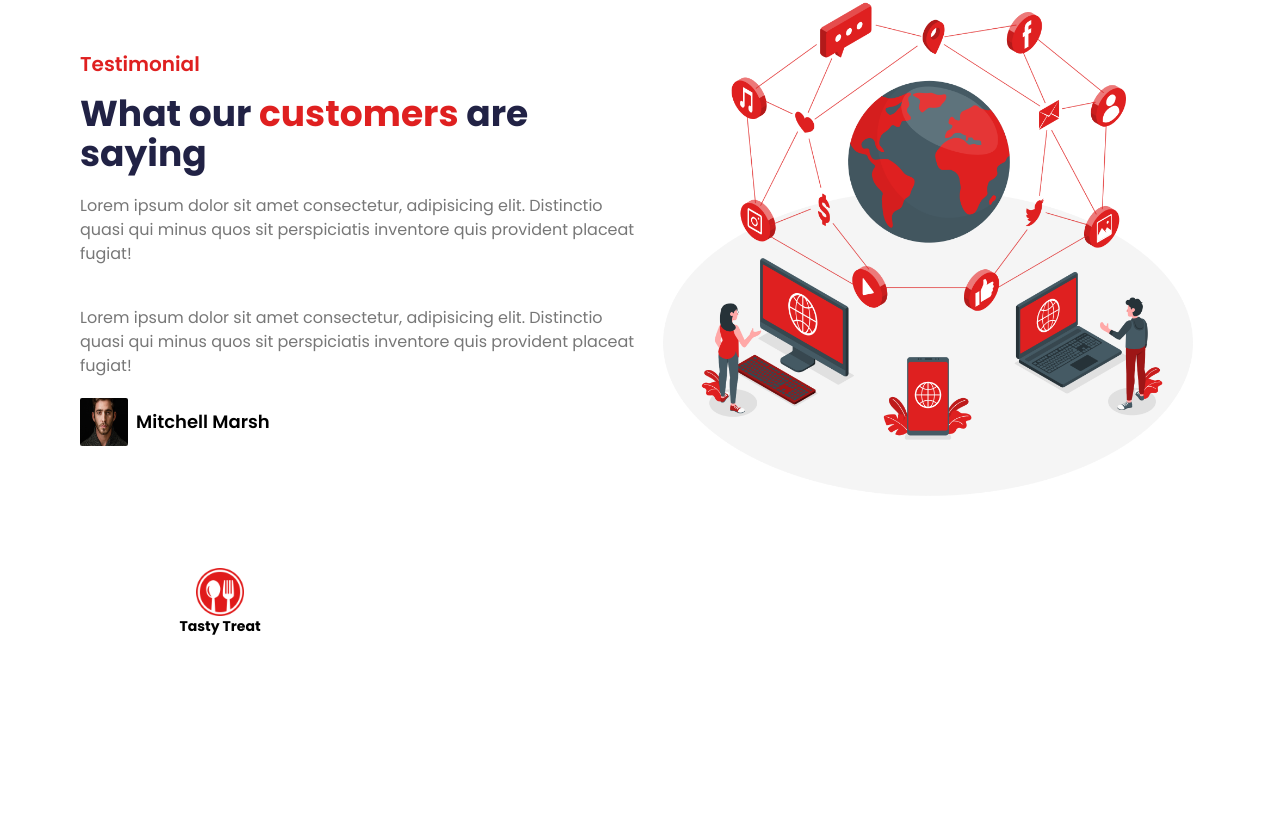
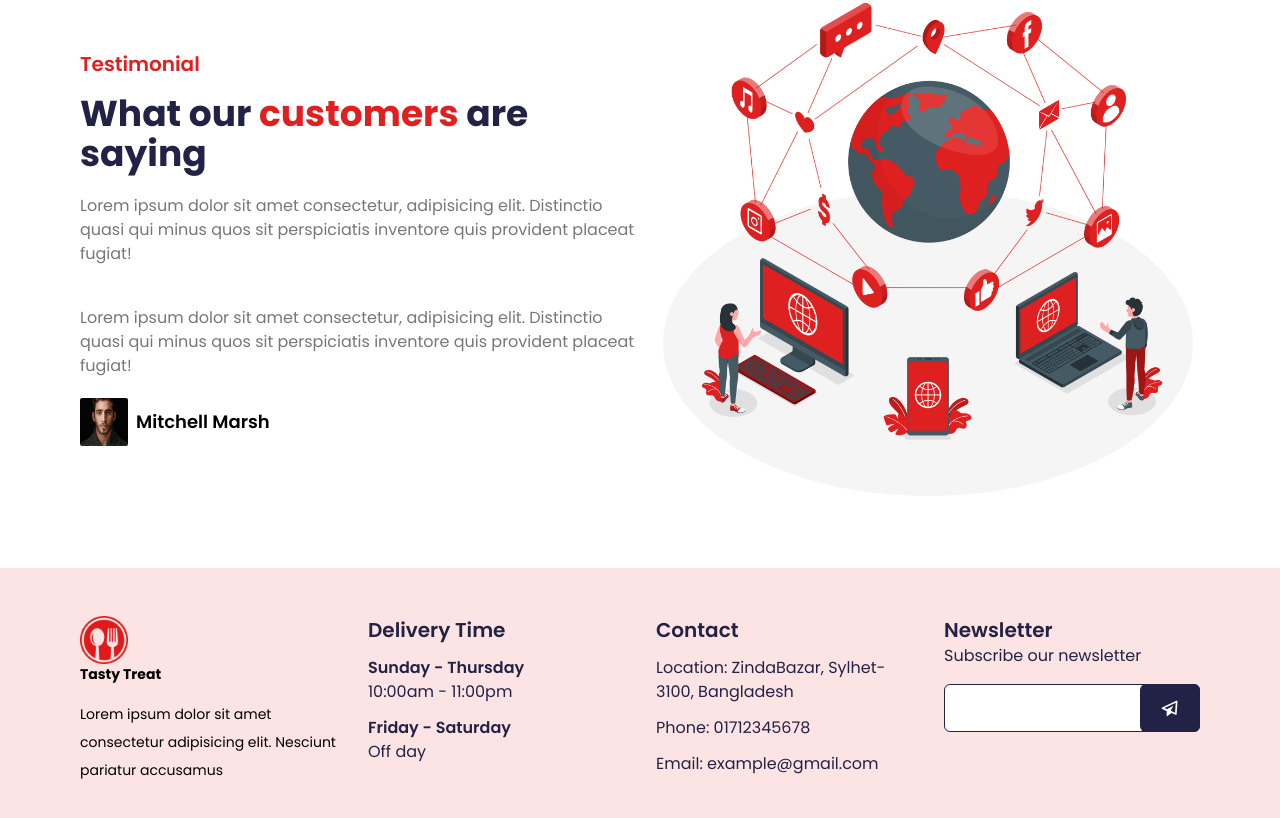
Before and after one commit to mallick-portfolio/food-delivery-app, a React (Create React App) app in the folder frontend/: page /home in a window 1280 px wide. Shown: the part 3925-4743 px from the top of the page. Before the commit the page ends 4561 px from the top, so only its background shows below. Built offline with nearby package versions, Linux system fonts and the light colour scheme.

Commit message:
added footer

```diff
--- a/frontend/src/components/Footer/Footer.jsx
+++ b/frontend/src/components/Footer/Footer.jsx
@@ -1,12 +1,50 @@
 import React from "react";
 import logo from "../../assets/logo.png";
+import { BiPaperPlane } from "react-icons/bi";
 const Footer = () => {
   return (
-    <div className="container grid grid-cols-1 sm:grid-cols-2 md:grid-cols-3 lg:grid-cols-4">
-      <div>
-        <div className="logo-area justify-start">
+    <div className="bg-[#fde4e4] py-12">
+      <div className="footer-container">
+        <div className="">
           <img className="w-12" src={logo} alt="" />
           <h4 className="text-sm font-bold">Tasty Treat</h4>
+          <p className="text-sm mt-4 leading-7">
+            Lorem ipsum dolor sit amet consectetur adipisicing elit. Nesciunt
+            pariatur accusamus
+          </p>
+        </div>
+        <div>
+          <h3 className="footer-headline">Delivery Time</h3>
+          <ul>
+            <li className="my-3">
+              <h6 className="footer-col-subtitle">Sunday - Thursday</h6>
+              <div className="text-primary">10:00am - 11:00pm</div>
+            </li>
+            <li className="my-3">
+              <h6 className="footer-col-subtitle">Friday - Saturday</h6>
+              <div className="text-primary">Off day</div>
+            </li>
+          </ul>
+        </div>
+        <div>
+          <h3 className="footer-headline">Contact</h3>
+          <ul>
+            <li className="footer-col-para">
+              Location: ZindaBazar, Sylhet-3100, Bangladesh
+            </li>
+            <li className="footer-col-para">Phone: 01712345678</li>
+            <li className="footer-col-para">Email: example@gmail.com</li>
+          </ul>
+        </div>
+        <div>
+          <h3 className="footer-headline">Newsletter</h3>
+          <p className="text-primary">Subscribe our newsletter</p>
+          <div className="pt-4 relative">
+            <input className="footer-input" type="text" />
+            <div className="input-plane">
+              <BiPaperPlane className="text-xl cursor-pointer text-white" />
+            </div>
+          </div>
         </div>
       </div>
     </div>
--- a/frontend/src/index.css
+++ b/frontend/src/index.css
@@ -149,4 +149,22 @@ code {
   .testimonial-container {
     @apply container py-12 flex flex-col-reverse sm:flex-row justify-between items-center gap-4;
   }
+  .footer-container {
+    @apply container grid grid-cols-1 sm:grid-cols-2 md:grid-cols-3 lg:grid-cols-4 gap-2 sm:gap-8;
+  }
+  .footer-headline {
+    @apply text-xl text-primary font-semibold;
+  }
+  .footer-col-para {
+    @apply my-3 text-primary;
+  }
+  .footer-input {
+    @apply w-full border border-primary rounded-md h-12 pl-4 focus:outline-none;
+  }
+  .input-plane {
+    @apply absolute bottom-0 bg-primary py-[14px] px-5 rounded-md right-0;
+  }
+  .footer-col-subtitle {
+    @apply font-semibold text-base text-primary;
+  }
 }
```
